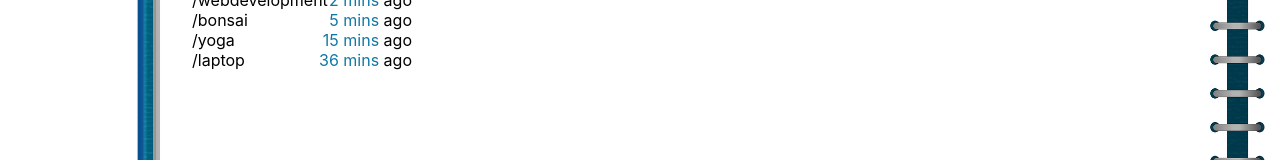
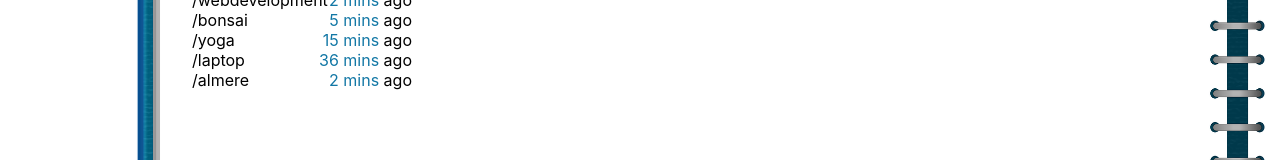
Before and after one commit to Robspin/finiteweb, a React (Create React App) app: page / in a window 1280 px wide. Shown: the part 187-347 px from the top of the page. Built offline with nearby package versions, Linux system fonts and the light colour scheme.

Commit message:
some small changes

```diff
--- a/src/components/navbar/Item.jsx
+++ b/src/components/navbar/Item.jsx
@@ -4,7 +4,7 @@ const Item = props => {
    const { page, time } = props.item;
    return (
       <div className='item'>
-         <h4>{page}</h4>
+         <h4 className='link'>{page}</h4>
          <h4 className='time'>
             {`${time}${time === 1 ? ' min ' : ' mins '}`}
             <span>ago</span>
--- a/src/components/navbar/exampledata.js
+++ b/src/components/navbar/exampledata.js
@@ -18,6 +18,10 @@ const data = [
    {
       page: '/laptop',
       time: 36
+   },
+   {
+      page: '/almere',
+      time: 2
    }
 ];
 
--- a/src/contentPage/ContentPage.jsx
+++ b/src/contentPage/ContentPage.jsx
@@ -2,7 +2,7 @@ import React, { Component } from 'react';
 import './ContentPage.styles.css';
 
 import Navbar from '../components/navbar/Navbar';
-import Form from '../components/textarea/TextArea';
+import Form from '../components/form/Form';
 
 class ContentPage extends Component {
    render() {
--- a/src/contentPage/ContentPage.styles.css
+++ b/src/contentPage/ContentPage.styles.css
@@ -58,6 +58,12 @@ h4 {
    color: #1277a5;
 }
 
+.link:hover {
+   color: #1277a5;
+   transition: 0.2s;
+   cursor: pointer;
+}
+
 .item span {
    color: Black;
 }
```
Also changed, not shown: src/components/form/Form.jsx (renamed from src/components/textarea/TextArea.jsx).
